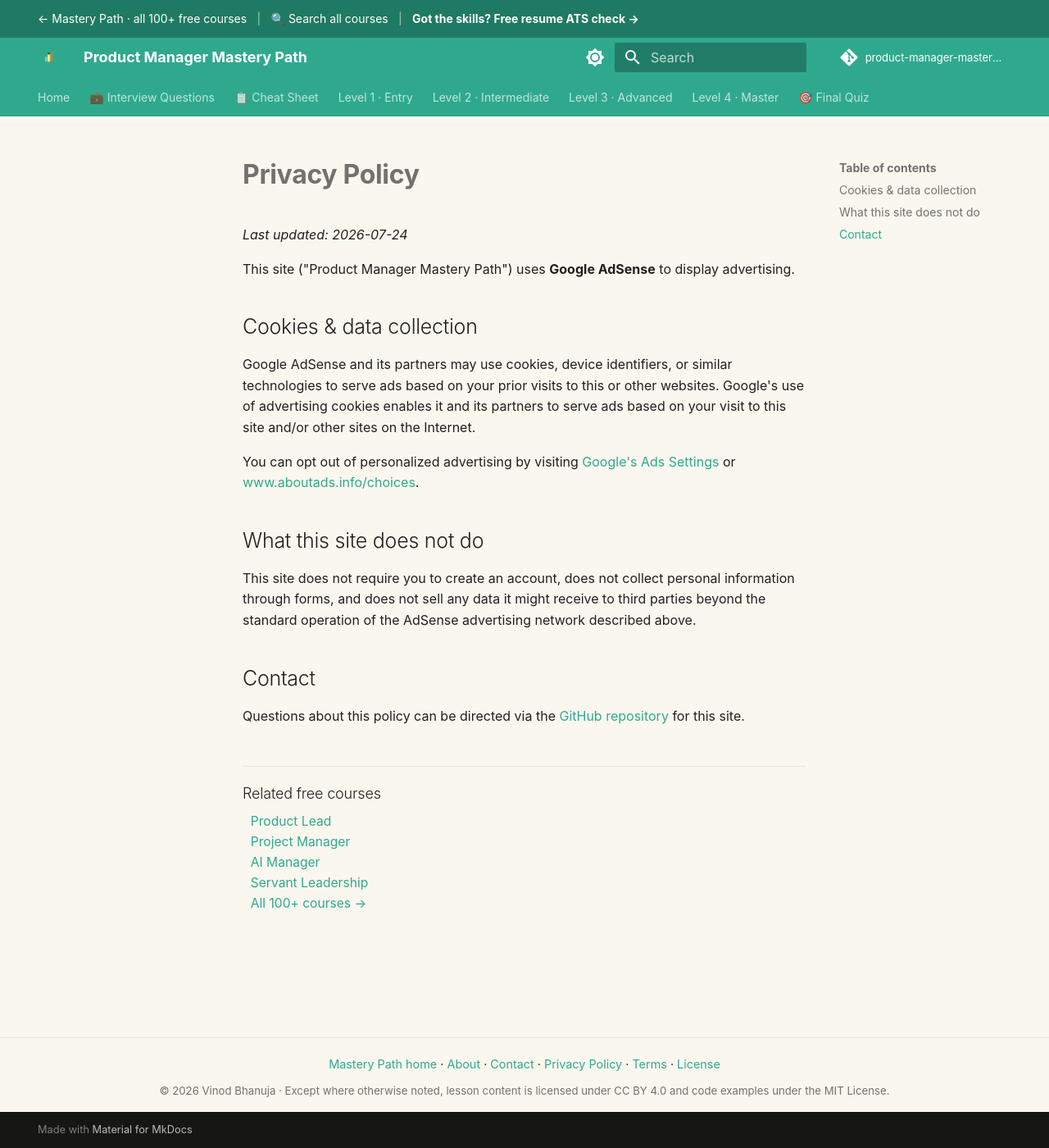
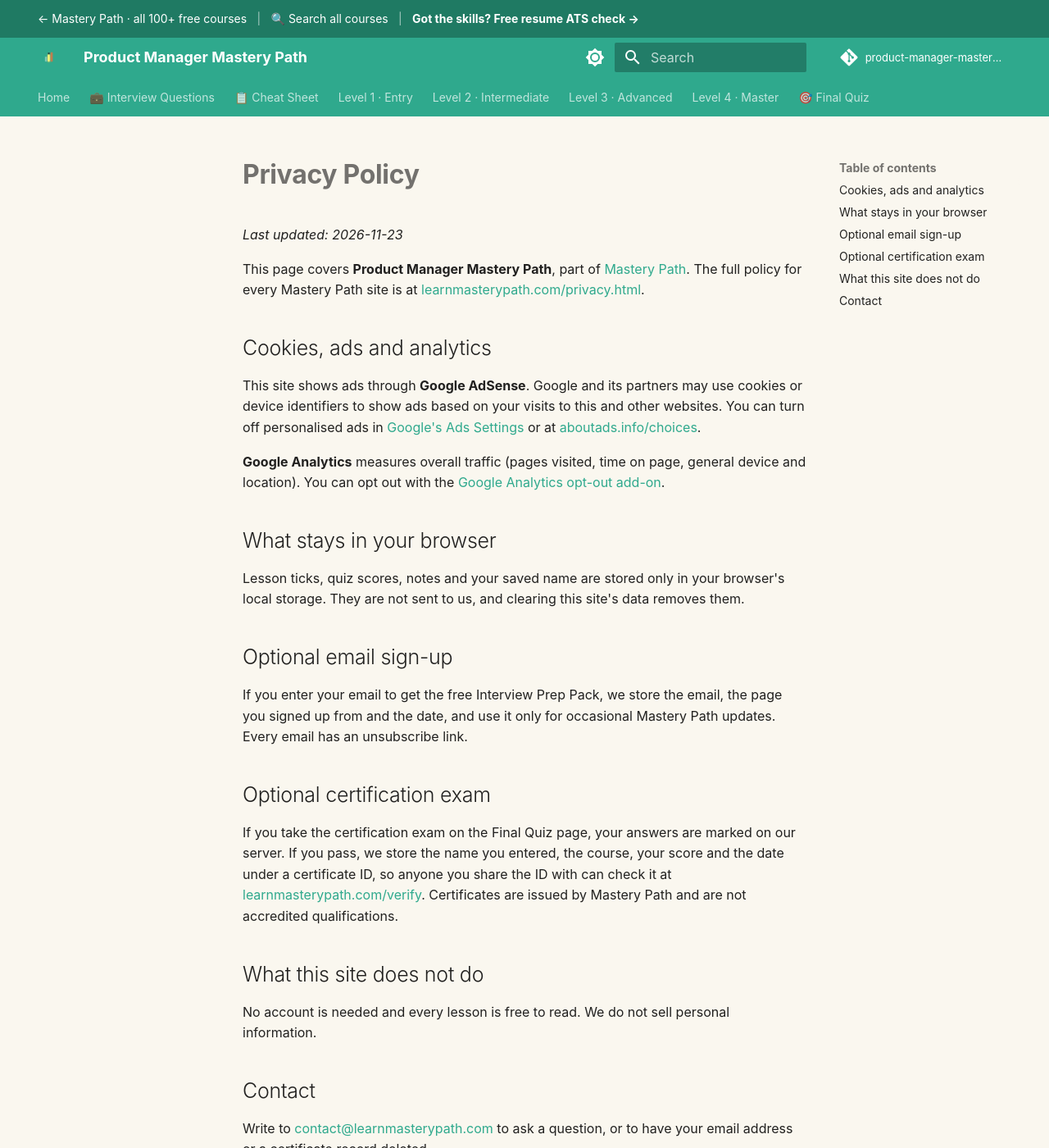
Before and after one commit to SIGILIPELLI/product-manager-mastery-path, an MkDocs documentation site: the page built from docs/privacy.md, in a window 1280 px wide and 1400 px high. Shown: the whole window at 82% size. Built offline with MkDocs 1.6.1 and Material for MkDocs 9.7.7, drawn with Linux system fonts in a browser that asks for light colours; comment, search, counter and statistics services are not loaded.

Commit message:
Update privacy page: progress stays in the browser, optional email sign-up and certification exam, link to the full policy
Co-Authored-By: Claude Opus 5.5 <noreply@anthropic.com>

```diff
--- a/docs/privacy.md
+++ b/docs/privacy.md
@@ -1,33 +1,35 @@
 ---
-description: "Privacy policy for the free Product Manager Mastery Path: how Google Analytics and AdSense cookies are used, what is not collected, and how to opt out."
+description: "Privacy policy for the free Product Manager Mastery Path: cookies for ads and analytics, what stays in your browser, and the optional email sign-up and certification exam."
 ---
 
 # Privacy Policy
 
-_Last updated: 2026-07-24_
+_Last updated: 2026-11-23_
 
-This site ("Product Manager Mastery Path") uses **Google AdSense** to display advertising.
+This page covers **Product Manager Mastery Path**, part of [Mastery Path](https://learnmasterypath.com/). The full policy for every Mastery Path site is at [learnmasterypath.com/privacy.html](https://learnmasterypath.com/privacy.html).
 
-## Cookies & data collection
+## Cookies, ads and analytics
 
-Google AdSense and its partners may use cookies, device identifiers, or similar
-technologies to serve ads based on your prior visits to this or other websites.
-Google's use of advertising cookies enables it and its partners to serve ads
-based on your visit to this site and/or other sites on the Internet.
+This site shows ads through **Google AdSense**. Google and its partners may use cookies or device identifiers to show ads based on your visits to this and other websites. You can turn off personalised ads in [Google's Ads Settings](https://adssettings.google.com/) or at [aboutads.info/choices](https://www.aboutads.info/choices/).
 
-You can opt out of personalized advertising by visiting
-[Google's Ads Settings](https://adssettings.google.com/) or
-[www.aboutads.info/choices](https://www.aboutads.info/choices/).
+**Google Analytics** measures overall traffic (pages visited, time on page, general device and location). You can opt out with the [Google Analytics opt-out add-on](https://tools.google.com/dlpage/gaoptout).
+
+## What stays in your browser
+
+Lesson ticks, quiz scores, notes and your saved name are stored only in your browser's local storage. They are not sent to us, and clearing this site's data removes them.
+
+## Optional email sign-up
+
+If you enter your email to get the free Interview Prep Pack, we store the email, the page you signed up from and the date, and use it only for occasional Mastery Path updates. Every email has an unsubscribe link.
+
+## Optional certification exam
+
+If you take the certification exam on the Final Quiz page, your answers are marked on our server. If you pass, we store the name you entered, the course, your score and the date under a certificate ID, so anyone you share the ID with can check it at [learnmasterypath.com/verify](https://learnmasterypath.com/verify/). Certificates are issued by Mastery Path and are not accredited qualifications.
 
 ## What this site does not do
 
-This site does not require you to create an account, does not collect personal
-information through forms, and does not sell any data it might receive to third
-parties beyond the standard operation of the AdSense advertising network
-described above.
+No account is needed and every lesson is free to read. We do not sell personal information.
 
 ## Contact
 
-Questions about this policy can be directed via the
-[GitHub repository](https://github.com/SIGILIPELLI/product-manager-mastery-path) for this
-site.
+Write to [contact@learnmasterypath.com](mailto:contact@learnmasterypath.com) to ask a question, or to have your email address or a certificate record deleted.
```
